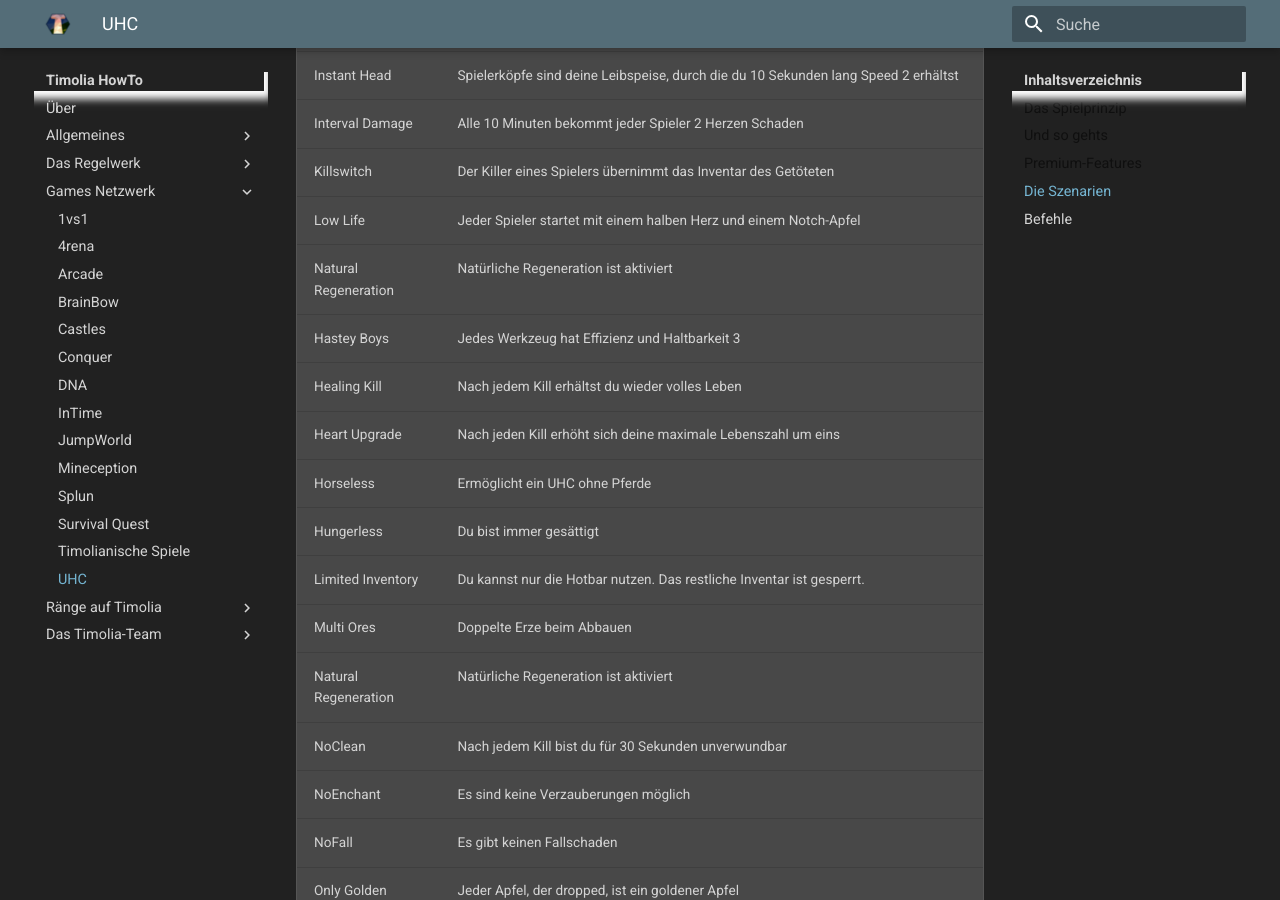
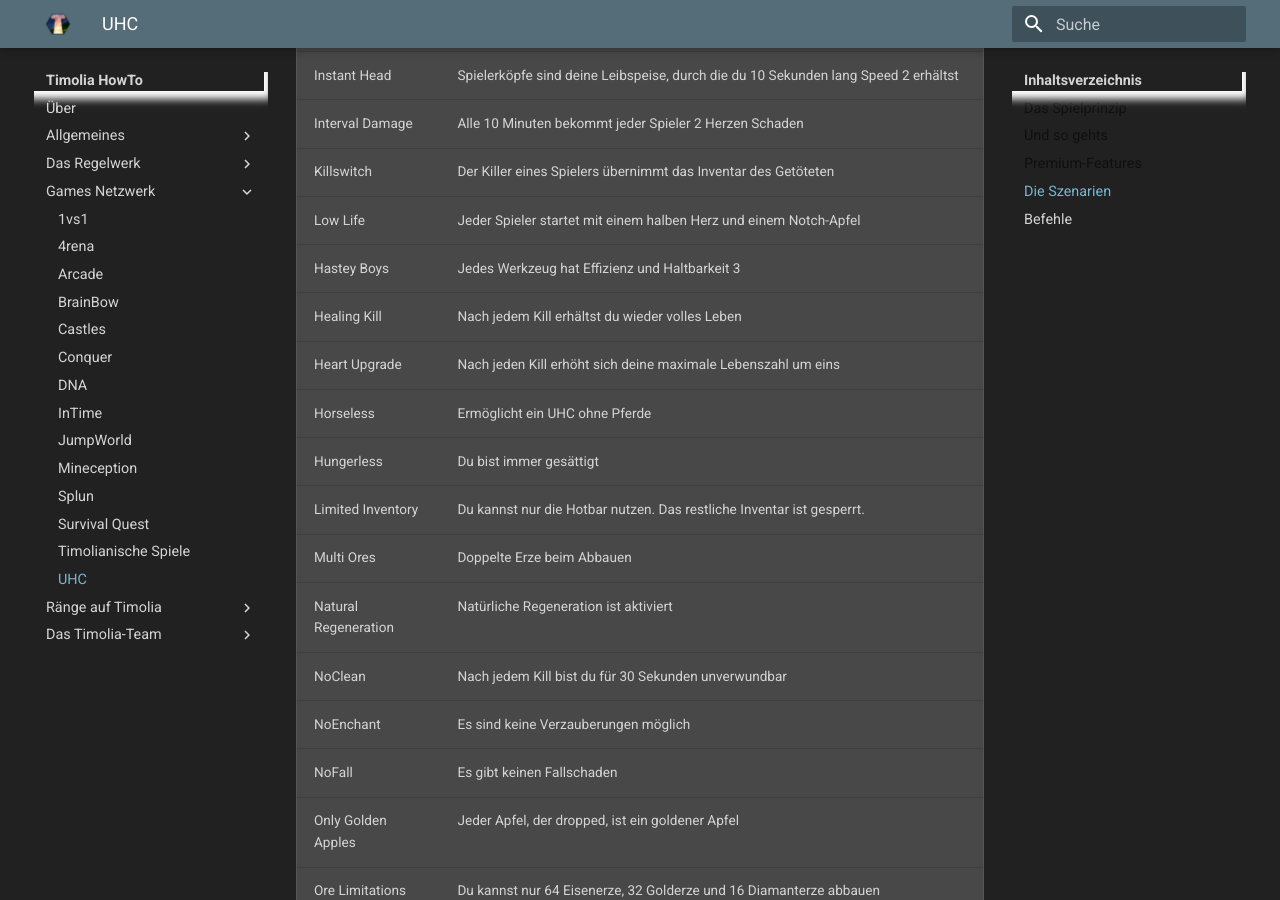
Before and after one commit to TimoliaDE/HowTo, an MkDocs documentation site: the page built from docs/games/uhc.md, in a window 1280 px wide and 900 px high, scrolled down 2260 px. Built offline with MkDocs 1.6.1 and Material for MkDocs 9.7.7, drawn with Linux system fonts in a browser that asks for light colours; old or Windows-style settings are respelled for this version of MkDocs.

Commit message:
Natural Regeneration 2x

```diff
--- a/docs/games/uhc.md
+++ b/docs/games/uhc.md
@@ -49,7 +49,6 @@ Hier findest du alle UHC-Szenarien und deren Bedeutung.
 | Interval Damage      | Alle 10 Minuten bekommt jeder Spieler 2 Herzen Schaden |
 | Killswitch           | Der Killer eines Spielers übernimmt das Inventar des Getöteten |
 | Low Life             | Jeder Spieler startet mit einem halben Herz und einem Notch-Apfel |
-| Natural Regeneration | Natürliche Regeneration ist aktiviert |
 | Hastey Boys          | Jedes Werkzeug hat Effizienz und Haltbarkeit 3 |
 | Healing Kill         | Nach jedem Kill erhältst du wieder volles Leben |
 | Heart Upgrade        | Nach jeden Kill erhöht sich deine maximale Lebenszahl um eins |
```
